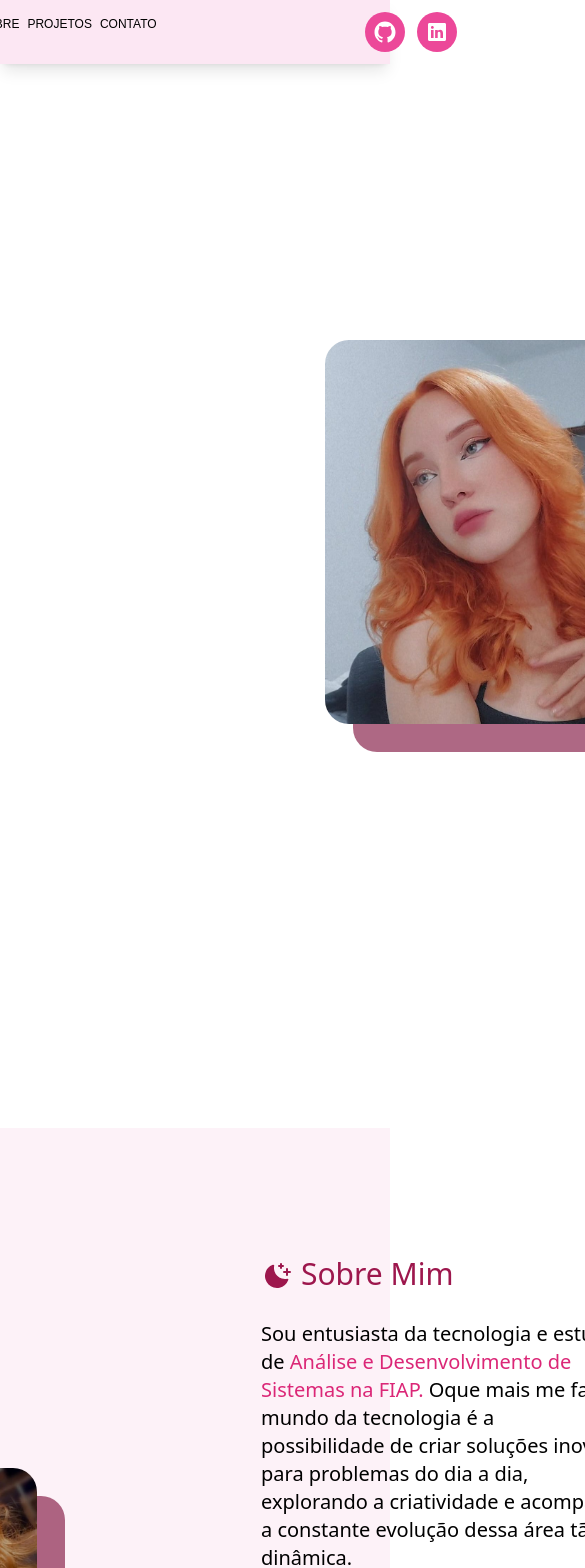
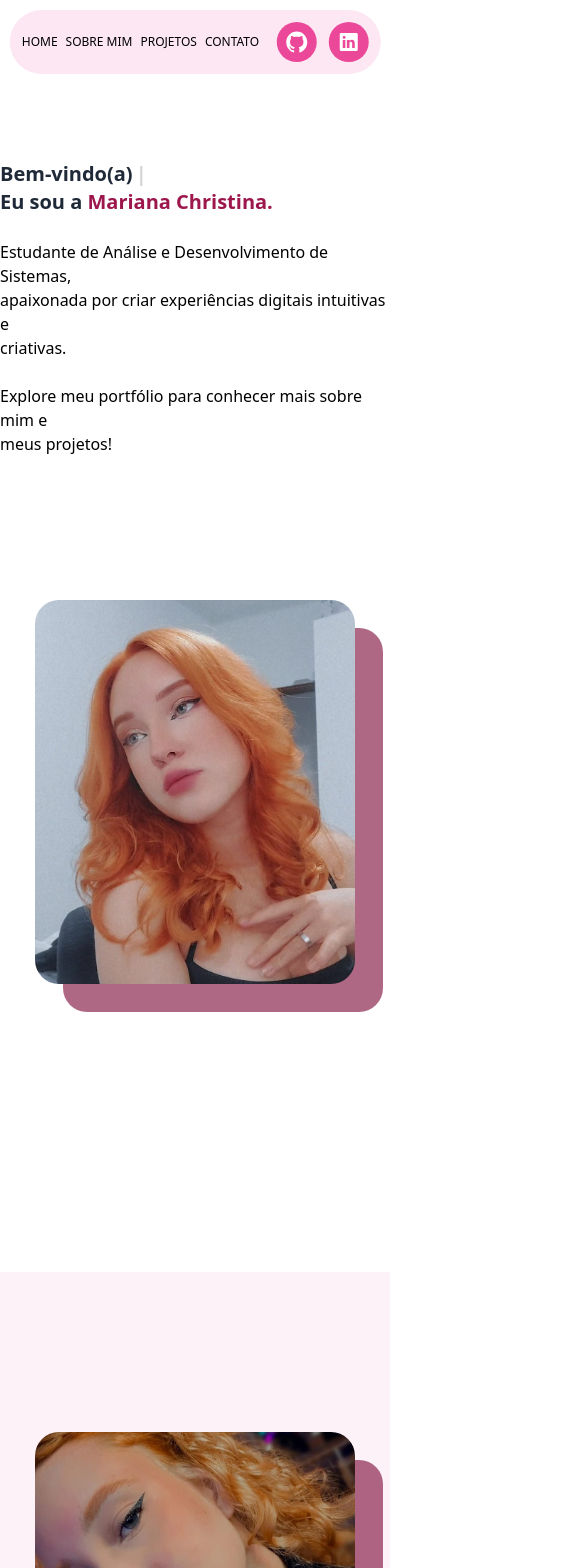
Before and after one commit to MaryChriss/Portfolio, a Next.js app: page / in a window 390 px wide. Shown: the top 1568 px of the page, 585 px wide, since content can reach past the window. Built offline with nearby package versions, Linux system fonts and the light colour scheme.

Commit message:
Iniciando responsividade mobile

```diff
--- a/src/app/page.tsx
+++ b/src/app/page.tsx
@@ -12,7 +12,7 @@ import { SiNextdotjs } from 'react-icons/si';
 import { Typewriter } from 'react-simple-typewriter';
 
 
-// sm: md: lg: xl: 2xl:
+// xlg: sm: md: lg: xl: 2xl:
 
 export default function Home() {
 
@@ -65,6 +65,8 @@ const handleSubmit = async (e: React.FormEvent<HTMLFormElement>) => {
   return (
     <Layout>
       <div id="home" className=' mb-80 mt-64
+        xmd:mt-72 xmd:mb-72
+        xlg:mt-72 xlg:mb-72
         sm:mb-80 sm:mt-96
         md:mt-96
         lg:mt-96
@@ -73,6 +75,8 @@ const handleSubmit = async (e: React.FormEvent<HTMLFormElement>) => {
       '>
 
         <div  className='mt-40 flex items-center justify-center gap-96 mb-24
+        xmd:flex-col
+        xlg:flex-col
         sm:flex-col sm:mt-16 sm:-mb-11
         md:flex-col
         lg:flex-col
@@ -82,7 +86,15 @@ const handleSubmit = async (e: React.FormEvent<HTMLFormElement>) => {
 
           <div className='text-xl -mt-48
           '>
-          <h1 className="text-4xl font-bold text-gray-800">
+          <h1 className="text-4xl font-bold text-gray-800
+          xmd:text-xl xmd:mt-16
+          xlg:text-2xl xlg:mt-16
+          sm:text-4xl
+          md:text-4xl
+          lg:text-4xl
+          xl:text-4xl
+          2xl:text-4xl
+          ">
             <Typewriter
               words={["Hello World!", "Bem-vindo(a) ao meu mundo!", "Muito Prazer!"]}
               loop={false}
@@ -94,19 +106,36 @@ const handleSubmit = async (e: React.FormEvent<HTMLFormElement>) => {
             />
           </h1>
 
-              <div className='text-4xl font-bold text-gray-800 flex '>
+              <div className='text-4xl font-bold text-gray-800 flex
+              xmd:text-xl
+              xlg:text-2xl
+              sm:text-4xl
+              md:text-4xl
+              lg:text-4xl
+              xl:text-4xl
+              2xl:text-4xl
+              '>
                 <p>Eu sou a
                   <span className=" text-pink-800">  Mariana Christina.</span>
                 </p>
               </div>
 
             <p className='text-2xl
+              xmd:text-base
+              xlg:text-lg
+              sm:text-2xl
+              md:text-2xl
+              lg:text-2xl
+              xl:text-2xl
+              2xl:text-2xl
             '> <br/> Estudante de Análise e Desenvolvimento de Sistemas,<br/>
               apaixonada por criar experiências digitais intuitivas e<br/>
               criativas.
             </p>
 
             <p className='text-2xl
+            xmd:text-base xmd:-mb-60
+            xlg:-mb-52 xlg:text-lg
             sm:-mb-52
             md:-mb-52
             lg:-mb-52
@@ -126,6 +155,8 @@ const handleSubmit = async (e: React.FormEvent<HTMLFormElement>) => {
       </div>
 
       <div id="sobre-mim" className='bg-pink-50 flex items-center justify-center gap-56
+      xmd:flex-col
+      xlg:flex-col
       sm:flex-col
       md:flex-col
       lg:flex-col
@@ -134,6 +165,8 @@ const handleSubmit = async (e: React.FormEvent<HTMLFormElement>) => {
       '>
 
           <div className='-mt-40
+          xmd:mt-40
+          xlg:mt-24
           sm:mt-32
           md:mt-32
           lg:mt-32
@@ -152,6 +185,8 @@ const handleSubmit = async (e: React.FormEvent<HTMLFormElement>) => {
           <div>
 
             <div className='mt-32 mb-24
+              xmd:mt-0
+              xlg:mt-0
               sm:mt-0
               md:mt-0
               lg:mt-0
@@ -160,6 +195,8 @@ const handleSubmit = async (e: React.FormEvent<HTMLFormElement>) => {
             '>
 
               <div className='flex gap-2 mt-12
+              xmd:justify-center
+              xlg:justify-center
               sm:justify-center
               md:justify-center
               lg:justify-center
@@ -168,6 +205,8 @@ const handleSubmit = async (e: React.FormEvent<HTMLFormElement>) => {
               '>
                 <PiMoonStarsFill size="2rem" className='text-pink-800 mt-1'/>
                 <h1 className='text-3xl text-pink-800
+                  xmd:text-lg
+                  xlg:text-xl
                   sm:text-2xl
                   md:text-2xl
                   lg:text-2xl
@@ -177,6 +216,8 @@ const handleSubmit = async (e: React.FormEvent<HTMLFormElement>) => {
               </div>
 
               <p className='text-xl
+                xmd:text-sm xmd:p-9
+                xlg:text-base xlg:p-10
                 sm:text-lg sm:p-14
                 md:text-lg md:p-14
                 lg:text-lg lg:p-14
@@ -200,6 +241,8 @@ const handleSubmit = async (e: React.FormEvent<HTMLFormElement>) => {
             </div>
 
               <div className='flex ml-32 gap-5 mb-24
+              xmd:ml-0 xmd:justify-center
+              xlg:ml-0 xlg:justify-center
               sm:ml-0 sm:justify-center
               md:ml-0 md:justify-center
               lg:ml-0 lg:justify-center
@@ -248,15 +291,24 @@ const handleSubmit = async (e: React.FormEvent<HTMLFormElement>) => {
           <h1 className='text-3xl mb-7'>Meus Projetos </h1>
         </div>
 
-        <div className="flex justify-center text-center flex-col gap-12  mt-14 mb-14
+        <div className="flex justify-center text-center md:items-center flex-col gap-12  mt-14 mb-14
+          xmd:flex-col xmd:items-center
+          xlg:flex-col xlg:items-center
+          sm:flex-col sm:items-center
+          md:flex-col
+          lg:flex-col lg:gap-16
+          xl:gap-28 xl:flex-col
+          2xl:gap-28 2xl:flex-col
         ">
 
-          <div className='flex justify-center gap-28
+          <div className='flex  justify-center gap-28
+          xmd:flex-col
+          xlg:flex-col
           sm:flex-col
-          md:flex-col
+          md:flex-col md:w-full md:justify-center md:items-center
           lg:flex-row lg:gap-16
           xl:gap-28 xl:flex-row
-          2xl:gap-28 2xl:flex-row
+          2xl:gap-28
           '>
 
             <CardProjeto
@@ -286,11 +338,13 @@ const handleSubmit = async (e: React.FormEvent<HTMLFormElement>) => {
           </div>
 
           <div className='flex justify-center gap-28 mb-9
+          xmd:flex-col
+          xlg:flex-col
           sm:flex-col
-          md:flex-col
+          md:flex-col md:items-center
           lg:flex-row lg:gap-16
           xl:mb-9 xl:flex-row
-          2xl:mb-9 2xl:flex-row
+          2xl:mb-9
           '>
 
             <CardProjeto
@@ -324,6 +378,8 @@ const handleSubmit = async (e: React.FormEvent<HTMLFormElement>) => {
         </div>
 
         <div className='flex justify-center gap-64 mt-14
+          xmd:flex-col xmd:gap-2
+          xlg:flex-col xlg:gap-2
           sm:flex-col sm:gap-11
           md:flex-col
           lg:flex-col
@@ -332,9 +388,11 @@ const handleSubmit = async (e: React.FormEvent<HTMLFormElement>) => {
         '>
           <form onSubmit={handleSubmit}>
               <div className='
+              xmd:flex xmd:flex-col
+              xlg:flex xlg:flex-col
               sm:flex sm:flex-col
-              md:flex md:flex-col
-              lg:flex lg:flex-col
+              md:flex md:flex-col md:items-center
+              lg:flex lg:flex-col lg:items-center
               xl:mt-0 xl:flex-col
               2xl:mt-0 2xl:flex-col'>
 
@@ -374,6 +432,8 @@ const handleSubmit = async (e: React.FormEvent<HTMLFormElement>) => {
         </form>
 
         <div className='mt-16
+          xmd:mt-5 xmd:mb-52 xmd:flex xmd:justify-center xmd:-ml-2
+          xlg:mt-5 xlg:mb-52
           sm:mt-5 sm:flex sm:justify-center sm:mb-40
           md:mt-5 md:justify-center md:mb-40
           lg:mt-5 lg:justify-center lg:mb-40
--- a/src/components/Footer/Footer.tsx
+++ b/src/components/Footer/Footer.tsx
@@ -6,12 +6,28 @@ export const Footer = () => {
     return(
         <div className="flex w-full h-16 bg-black justify-between items-center">
 
-            <div className="flex items-center ml-14">
+            <div className="flex items-center ml-14
+            xmd:-ml-1
+            xlg:ml-0
+            sm:ml-14
+            md:ml-14
+            lg:ml-14
+            xl:ml-14
+            2xl:ml-14
+            ">
                 <MdEmail size="1.5rem" color="#7c1f41" />
                 <p className="text-white">mariana.christina.cmf@gmail.com</p>
             </div>
 
-            <div className="flex gap-10 mr-14">
+            <div className="flex gap-10 mr-14
+            xmd:gap-0
+            xlg:gap-2
+            sm:gap-10
+            md:gap-10
+            lg:gap-10
+            xl:gap-10
+            2xl:gap-10
+            ">
                 <a
                     href="https://www.instagram.com/mariana_christina_/"
                     target="_blank"
--- a/src/components/Header/Header.tsx
+++ b/src/components/Header/Header.tsx
@@ -1,78 +1,103 @@
 "use client";
 
 import { IoLogoGithub, IoLogoLinkedin } from "react-icons/io";
+import { useState, useEffect } from "react";
 
 export const Header = () => {
+    const [isScrolled, setIsScrolled] = useState(false);
 
     const handleScroll = (id: string) => {
         const div = document.getElementById(id);
         if (div) {
-            div.scrollIntoView({ behavior: "smooth"})
+        div.scrollIntoView({ behavior: "smooth" });
         }
     };
 
+    useEffect(() => {
+        const onScroll = () => {
+        setIsScrolled(window.scrollY > 0);
+        };
+
+        window.addEventListener("scroll", onScroll);
+        return () => window.removeEventListener("scroll", onScroll);
+    }, []);
+
     return (
-        <header className="fixed top-0 left-0 w-full bg-pink-100 flex items-center gap-52 justify-center p-3 text-black shadow-lg font-abel z-50">
-            <div className="flex gap-32 mr-28
-                xs:text-xs xs:gap-2 xs:mr-0
-                sm:text-xs sm:gap-7 sm:mr-0
+        <header
+            className={`fixed top-0 left-1/2 transform -translate-x-1/2 w-[95%] p-3 z-50 flex items-center justify-between rounded-full transition-all duration-300  ${
+                isScrolled
+                ? "bg-white text-black shadow-xl"
+                : "bg-pink-100 text-black shadow-none"
+            }`}
+            style={{ marginTop: "10px" }}
+            >
+
+        <div
+            className="flex gap-32
+            xs:text-xs xs:gap-2
+            sm:text-xs sm:gap-7
             md:gap-7
             lg:gap-32
             xl:gap-32
-                2xl:gap-32">
-                <p onClick={() => handleScroll("home")}
+            2xl:gap-32"
+        >
+            <p
+            onClick={() => handleScroll("home")}
             className="cursor-pointer hover:text-pink-500 transition-colors
                 sm:text-xs
                 md:text-xs
                 lg:text-sm
                 xl:text-base
-                    2xl:text-base
-                    ">
+                2xl:text-base"
+            >
             HOME
             </p>
 
-                <p onClick={() => handleScroll("sobre-mim")}
+            <p
+            onClick={() => handleScroll("sobre-mim")}
             className="cursor-pointer hover:text-pink-500 transition-colors
                 sm:text-xs
                 md:text-xs
                 lg:text-sm
                 xl:text-base
-                    2xl:text-base
-                    ">
+                2xl:text-base"
+            >
             SOBRE MIM
             </p>
 
-                <p onClick={() => handleScroll("projetos")}
+            <p
+            onClick={() => handleScroll("projetos")}
             className="cursor-pointer hover:text-pink-500 transition-colors
                 sm:text-xs
                 md:text-xs
                 lg:text-sm
                 xl:text-base
-                    2xl:text-base
-                    ">
+                2xl:text-base"
+            >
             PROJETOS
             </p>
 
-                <p onClick={() => handleScroll("contato")}
+            <p
+            onClick={() => handleScroll("contato")}
             className="cursor-pointer hover:text-pink-500 transition-colors
                 sm:text-xs
                 md:text-xs
                 lg:text-sm
                 xl:text-base
-                    2xl:text-base
-                    ">
+                2xl:text-base"
+            >
             CONTATO
             </p>
-
         </div>
 
-            <div className="flex gap-3
+        <div
+            className="flex gap-3
             sm:gap-1
             md:gap-3
             lg:gap-3
             xl:gap-3
-                2xl:gap-3
-            ">
+            2xl:gap-3"
+        >
             <a
             href="https://github.com/MaryChriss"
             target="_blank"
--- a/tailwind.config.ts
+++ b/tailwind.config.ts
@@ -9,7 +9,9 @@ const config: Config = {
   theme: {
     extend: {
       screens: {
-        'xs': '375px',
+        xs: "320px",
+        xmd: "375px",
+        xlg: "424px",
       },
       backgroundImage: {
         'gradient-radial': 'radial-gradient(var(--tw-gradient-stops))',
```
Lines whose indentation alone changed are shown as unchanged.
